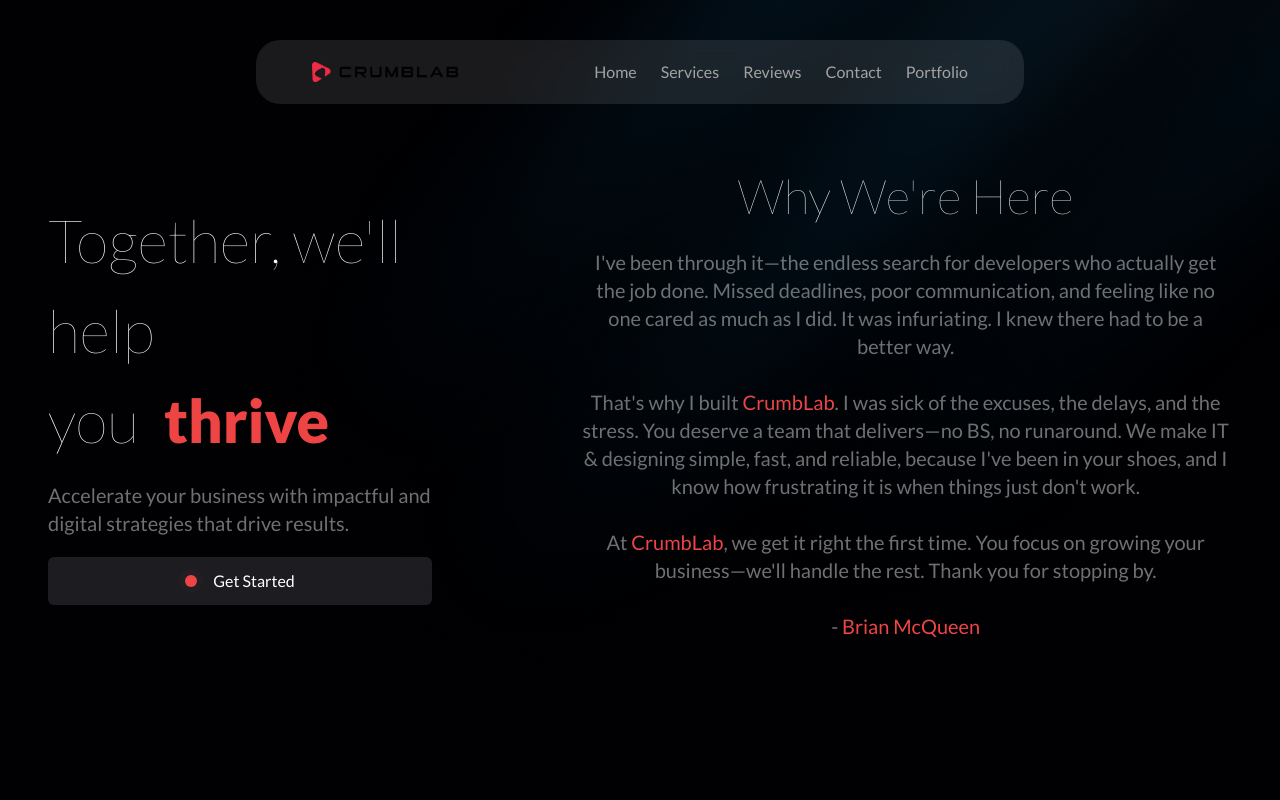
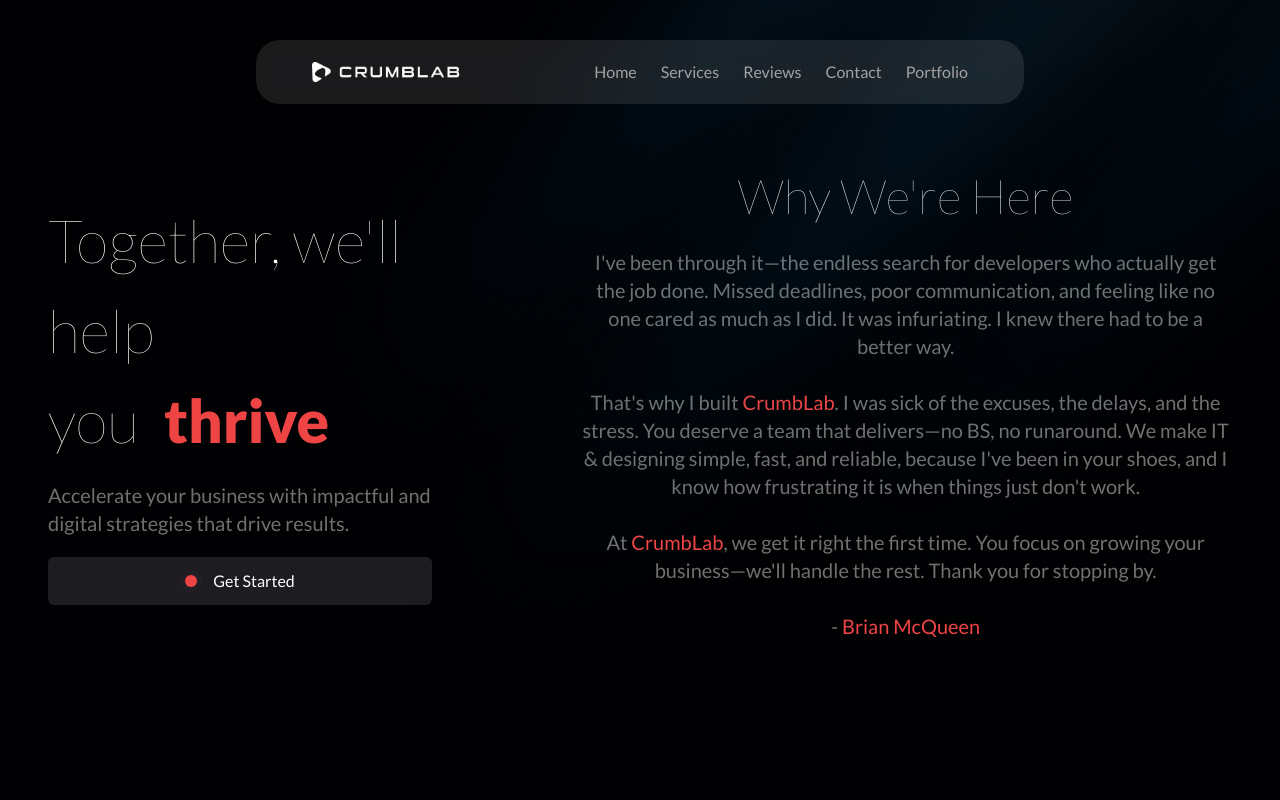
Before and after one commit to Abdullah0Dev/crumbBlab, a React (Vite) app: page / in a window 1280 px wide. Shown: the top 800 px of the page. Built offline with nearby package versions, Linux system fonts and the light colour scheme; a web font is replaced by a local one.

Commit message:
improvement in seo lazy loading component

```diff
--- a/src/App.jsx
+++ b/src/App.jsx
@@ -2,9 +2,9 @@
 import { BrowserRouter as Router, Routes, Route } from 'react-router-dom';
 
 // Lazy load components
-const Hero = lazy(() => import('./sections/Hero.jsx'));
 const Footer = lazy(() => import('./sections/Footer.jsx'));
-const Navbar = lazy(() => import('./sections/Navbar.jsx'));
+import Navbar from './sections/Navbar.jsx';
+import Hero from './sections/Hero.jsx';
 const Contact = lazy(() => import('./sections/Contact.jsx'));
 const Clients = lazy(() => import('./sections/Clients.jsx'));
 const Portfolio = lazy(() => import('./Portfolio.jsx'));
@@ -14,13 +14,9 @@
 const MainLayout = () => {
   return (
     <main className="overflow-x-clip relative">
-      <Suspense fallback={<div>Loading Navbar...</div>}>
-        <Navbar />
-      </Suspense>
+      <Navbar />
 
-      <Suspense fallback={<div>Loading Hero...</div>}>
-        <Hero />
-      </Suspense>
+      <Hero />
 
       <Suspense fallback={<div>Loading Overview...</div>}>
         <Overview />
@@ -51,11 +47,14 @@
       <Suspense fallback={<div>Loading Page...</div>}>
         <Routes>
           <Route path="/" element={<MainLayout />} />
-          <Route path="/portfolio" element={
-            <Suspense fallback={<div>Loading Portfolio...</div>}>
-              <Portfolio />
-            </Suspense>
-          } />
+          <Route
+            path="/portfolio"
+            element={
+              <Suspense fallback={<div>Loading Portfolio...</div>}>
+                <Portfolio />
+              </Suspense>
+            }
+          />
         </Routes>
       </Suspense>
     </Router>
--- a/src/sections/Clients.jsx
+++ b/src/sections/Clients.jsx
@@ -1,11 +1,12 @@
 import { clientReviews } from '../constants/index.js';
+import React, { memo } from 'react';
 
 const Clients = () => {
   return (
     <section className="c-space my-20" id='reviews'>
       <h3 className="head-text font-custom">Hear from Our Clients</h3>
 
-      <div className="client-container" >
+      <div className="client-container">
         {clientReviews.map((item) => (
           <div key={`review-${item.id}`} className="client-review">
             <div>
@@ -14,8 +15,13 @@
               <div className="client-content">
                 <div className="flex gap-3">
                   <img
-                  loading="lazy"
-                  src={item.img} alt="reviewer" className="w-12 h-12 rounded-full" />
+                    loading="lazy"
+                    src={item.img}
+                    alt={`${item.name}'s review`} // More descriptive alt text
+                    className="w-12 h-12 rounded-full"
+                    width={48} // 12 * 4px (assuming Tailwind's 12 is 3rem)
+                    height={48} // 12 * 4px
+                  />
                   <div className="flex flex-col">
                     <p className="font-semibold text-white-800">{item.name}</p>
                     <p className="text-white-500 md:text-base text-sm font-light">{item.position}</p>
@@ -25,8 +31,14 @@
                 <div className="flex self-end items-center gap-2">
                   {Array.from({ length: 5 }).map((_, index) => (
                     <img
-                    loading="lazy"
-                    key={index} src="/assets/star.png" alt="star" className="w-5 h-5" />
+                      loading="lazy"
+                      key={index}
+                      src="/assets/star.png" // Use WebP format if possible
+                      alt="star"
+                      className="w-5 h-5"
+                      width={20} // Assuming star size is 5 * 4px
+                      height={20} // 5 * 4px
+                    />
                   ))}
                 </div>
               </div>
@@ -38,4 +50,4 @@
   );
 };
 
-export default Clients;
+export default memo(Clients); // Wrap in memo for optimization
--- a/src/sections/Navbar.jsx
+++ b/src/sections/Navbar.jsx
@@ -66,15 +66,26 @@
       <div className="max-w-3xl mx-auto bg-[#ffffff1a] rounded-3xl bg-opacity-50 backdrop-blur-md">
         <div className="flex justify-between items-center py-3 mx-auto c-space">
           <a href="/" className="text-white font-bold text-xl hover:text-white transition-colors">
-            <img src={logoSrc} className={`h-5 object-contain logo-transition ${fadeClass}`} alt="logo" />
+            <img
+              src={logoSrc}
+              className={`h-5 object-contain logo-transition ${fadeClass}`}
+              alt="logo"
+              width="150"  // Explicit width
+              height="35"  // Explicit height
+            />
           </a>
 
           <button
-
             onClick={toggleMenu}
             className="text-white hover:text-white focus:outline-none sm:hidden flex"
             aria-label="Toggle menu">
-            <img src={isOpen ? 'assets/close.svg' : 'assets/menu.svg'} alt="toggle menu" className="w-6 h-6" />
+            <img
+              src={isOpen ? 'assets/close.svg' : 'assets/menu.svg'}
+              alt="toggle menu"
+              className="w-6 h-6"
+              width="24"  // Explicit width
+              height="24"  // Explicit height
+            />
           </button>
 
           <nav className="sm:flex hidden">
```
